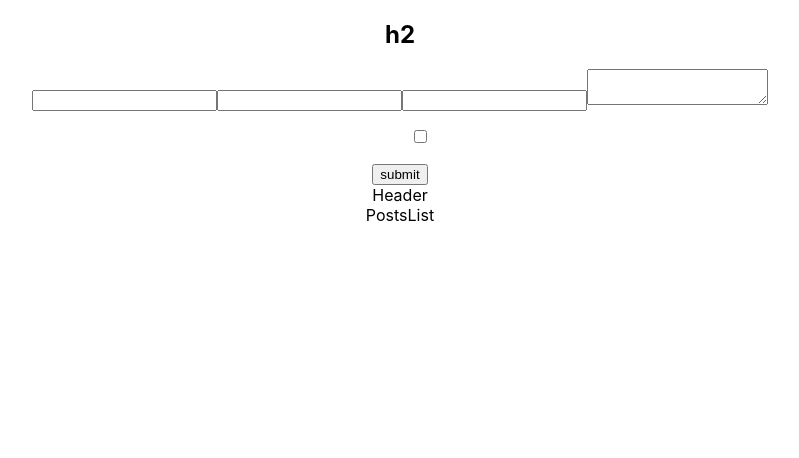
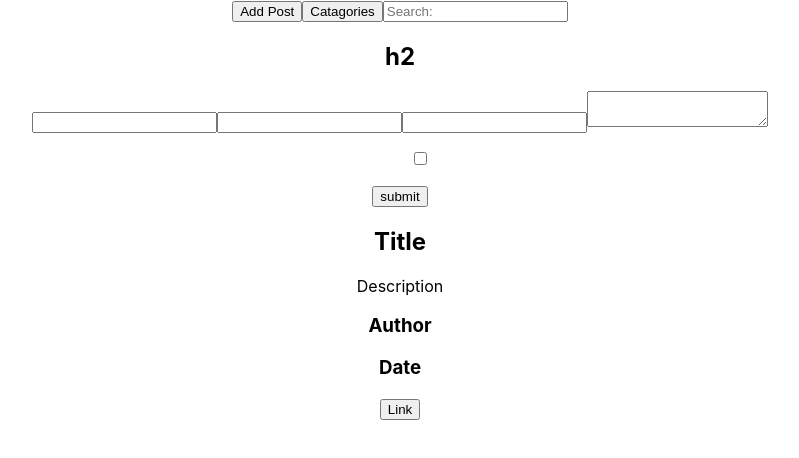
Before and after one commit to SchoolOfCode/trove-frontend, a React (Create React App) app: page / in a window 1280 px wide. Shown: the top 458 px of the page, without its empty margins (240-1039 px from the left). Built offline with nearby package versions, Linux system fonts and the light colour scheme.

Commit message:
Header component complete

```diff
--- a/src/App.js
+++ b/src/App.js
@@ -6,8 +6,8 @@ import PostsList from './components/PostsList/PostsList';
 function App() {
   return (
     <div className="App">
+      <Header />
       <AddPost />
-      <Header />
       <PostsList />
     </div>
   );
--- a/src/components/Header/Header.js
+++ b/src/components/Header/Header.js
@@ -1,7 +1,13 @@
-import React from 'react'
+import React from 'react';
+import TagList from './TagList/TagList.js';
 
 export default function Header() {
   return (
-    <div>Header</div>
-  )
+    <div>
+      <button>Add Post</button>
+      <button>Catagories</button>
+      <input placeholder="Search:"></input>
+      {/* <TagList /> */}
+    </div>
+  );
 }
--- a/src/components/PostsList/PostsList.js
+++ b/src/components/PostsList/PostsList.js
@@ -1,7 +1,10 @@
-import React from 'react'
+import React from 'react';
+import Post from './Post/Post.js';
 
 export default function PostsList() {
   return (
-    <div>PostsList</div>
-  )
+    <div>
+      <Post />
+    </div>
+  );
 }
```
Also changed, not shown: src/components/Header/TagList/TagList.js (added).
